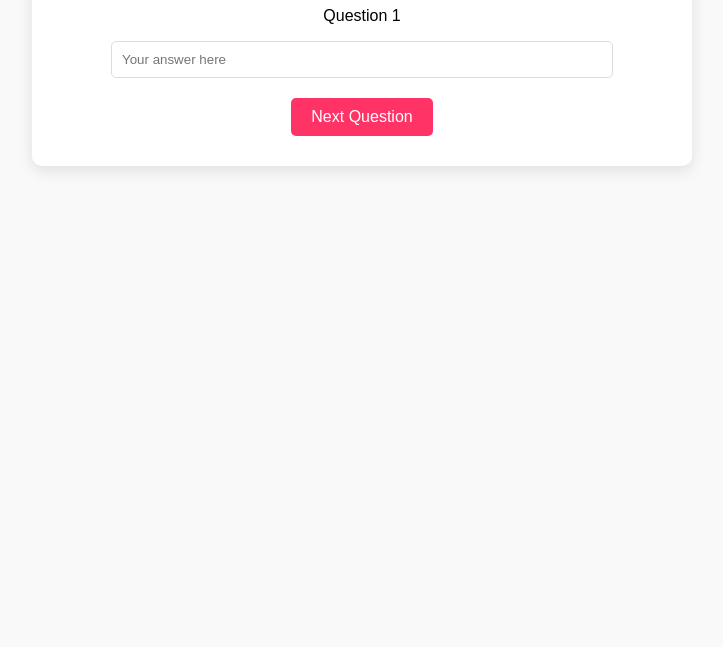
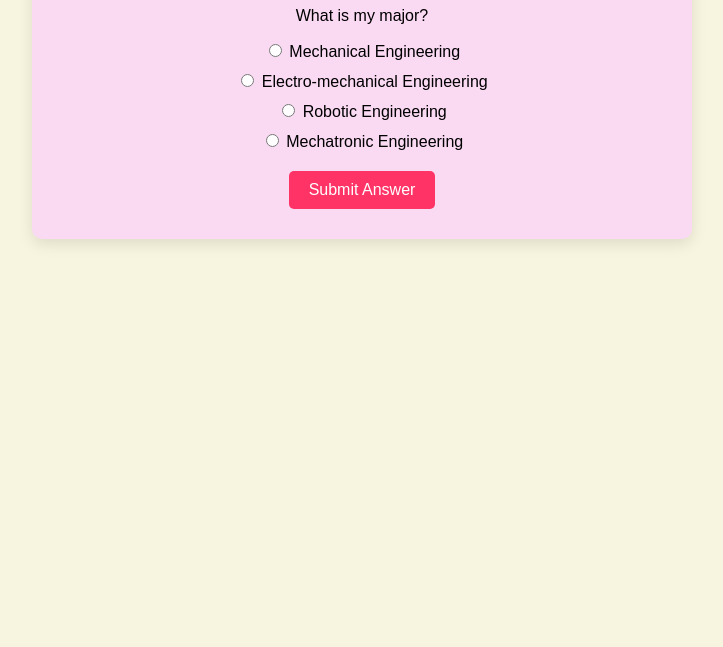
Before and after one commit to trang4002/Ivan, a plain HTML site: page index.html in a window 1280 px wide. Shown: the part 153-800 px from the top of the page, without its empty margins (278-1001 px from the left). Drawn offline with Linux system fonts and the light colour scheme.

Commit message:
Add files via upload

```diff
--- a/index.html
+++ b/index.html
@@ -1,138 +1,207 @@
 <!DOCTYPE html>
 <html lang="en">
 <head>
-    <!-- Meta tags for character encoding and responsive design -->
-    <meta charset="UTF-8">
-    <meta name="viewport" content="width=device-width, initial-scale=1.0">
-    <title>Questions for My Valentine</title>
+    <meta charset="UTF-8"> <!-- Specifies character encoding to UTF-8 -->
+    <meta name="viewport" content="width=device-width, initial-scale=1.0"> <!-- Makes the page responsive for mobile devices -->
+    <title>Pop Quiz</title> <!-- Sets the page title -->
+    <style>
+        /* Basic styles for the body */
+        body {
+            font-family: Arial, sans-serif; /* Sets font style */
+            text-align: center; /* Centers text */
+            background-color: #F7F5DF; /* Sets background color */
+            margin: 0; /* Removes default margin */
+            padding: 0; /* Removes default padding */
+        }
 
-    <!-- Basic CSS styles for the page layout and design -->
-    <style>
-        body {
-            font-family: Arial, sans-serif;
-            text-align: center;
-            background-color: #f9f9f9;
-            margin: 0;
-            padding: 0;
+        /* Styles for the quiz container */
+        .container {
+            margin-top: 50px; /* Adds space from the top */
+            background-color: #FAD9F3; /* Light pink background */
+            padding: 30px; /* Adds padding inside the container */
+            border-radius: 10px; /* Rounds container corners */
+            box-shadow: 0 5px 15px rgba(0, 0, 0, 0.1); /* Adds subtle shadow */
+            max-width: 600px; /* Sets maximum width of the container */
+            margin-left: auto; /* Centers container horizontally */
+            margin-right: auto; /* Centers container horizontally */
         }
-        .container {
-            margin-top: 50px;
-            background-color: #ffffff;
-            padding: 30px;
-            border-radius: 10px;
-            box-shadow: 0 5px 15px rgba(0,0,0,0.1);
-            max-width: 600px;
-            margin-left: auto;
-            margin-right: auto;
+
+        /* Styles for the main heading */
+        h1 {
+            color: #ff3366; /* Sets text color to pink */
         }
-        h1 {
-            color: #ff3366;
+
+        /* Styles for the buttons */
+        button {
+            background-color: #ff3366; /* Pink button color */
+            color: white; /* White text color */
+            border: none; /* Removes default border */
+            padding: 10px 20px; /* Adds padding inside button */
+            font-size: 16px; /* Sets font size */
+            cursor: pointer; /* Changes cursor to pointer on hover */
+            border-radius: 5px; /* Rounds button corners */
         }
-        button {
-            background-color: #ff3366;
-            color: white;
-            border: none;
-            padding: 10px 20px;
-            font-size: 16px;
-            cursor: pointer;
-            border-radius: 5px;
+
+        /* Changes button color on hover */
+        button:hover {
+            background-color: #ff6699; /* Lighter pink */
         }
-        button:hover {
-            background-color: #ff6699;
+
+        /* Styles for the question block */
+        .question {
+            margin: 20px 0; /* Adds space above and below questions */
         }
-        .question {
-            margin: 20px 0;
+
+        /* Styles for labels */
+        label {
+            display: block; /* Makes labels block-level */
+            margin: 10px 0; /* Adds spacing between options */
         }
-        .question input {
-            padding: 10px;
-            width: 80%;
-            border-radius: 5px;
-            border: 1px solid #ddd;
+
+        /* Styles for feedback messages */
+        .feedback {
+            margin-top: 20px; /* Adds space above feedback text */
+            font-weight: bold; /* Makes text bold */
         }
     </style>
 </head>
 <body>
     <div class="container">
-        <h1>Questions for My Valentine</h1>
-        <!-- Container for content: initial lock message and the question section -->
-        <div id="content-container">
-            <!-- Message shown when the page is locked -->
-            <div id="lock-message">
-                <p>The questions are locked until February 1st. Please come back then!</p>
-            </div>
-            <!-- Container for questions (hidden initially) -->
-            <div id="question-container" style="display: none;">
-                <div class="question">
-                    <!-- Placeholder text for the first question -->
-                    <p id="question-text">Question 1</p>
-                    <!-- Input field for the user's answer -->
-                    <input type="text" id="answer" placeholder="Your answer here" />
-                </div>
-                <!-- Button to go to the next question -->
-                <button id="next-button" onclick="askNextQuestion()">Next Question</button>
-            </div>
-        </div>
+        <!-- Main heading -->
+        <h1>Pop Quiz</h1>
+        <!-- Container to dynamically load questions -->
+        <div id="question-container"></div>
     </div>
 
     <script>
-        // Get the current date
-        const today = new Date();
+        // Array of questions with text, options, and the correct answer index
+        const questions = [
+            {
+                text: "What is my major?", // Question text
+                options: ["Mechanical Engineering", "Electro-mechanical Engineering", "Robotic Engineering", "Mechatronic Engineering"], // Answer options
+                correct: 1 // Index of the correct option
+            },
+            {
+                text: "What is my favorite color?",
+                options: ["Blue", "Pink", "Yellow", "Green"],
+                correct: 0
+            },
+            {
+                text: "What is the primary muscle responsible for hip extension?",
+                options: ["Hamstring", "Gluteus Maximus", "Quadriceps", "Adductors"],
+                correct: 1
+            },
+            {
+                text: "What is my favorite vegetable?",
+                options: ["Carrot", "Broccoli", "Cucumber", "Spinach"],
+                correct: 2
+            },
+            {
+                text: "What is my favorite perfume?",
+                options: ["Chanel No. 5", "Daisy by Marc Jacobs", "Black Opium by YSL", "Prada Paradox"],
+                correct: 3
+            },
+            {
+                text: "Solve this math equation: ∫(x^2)dx",
+                options: ["(x^2)/2 + C", "(x^2)/2", "(x^3)/3 + C", "(x^3)/3"],
+                correct: 2
+            },
+            {
+                text: "Where was I born?",
+                options: ["Coplay", "Allentown", "Whitehall", "Vietnam"],
+                correct: 1
+            },
+            {
+                text: "How tall are you?",
+                options: ["5'8\"", "5'10\"", "6'0\"", "6'2\""],
+                correct: 1
+            },
+            {
+                text: "Did you lie on that last question?",
+                options: ["Yes", "No", "Maybe"],
+                correct: 0
+            }
+        ];
 
-        // Create a date object for February 1st of the current year
-        const februaryFirst = new Date(today.getFullYear(), 0, 1);  // Month is 0-indexed, so 1 = February
+        let currentQuestionIndex = 0; // Tracks the current question
+        let score = 0; // Tracks the user's score
 
-        // If the current date is on or after February 1st, unlock the questions
-        if (today >= februaryFirst) {
-            // Hide the lock message and show the question section
-            document.getElementById('lock-message').style.display = 'none';
-            document.getElementById('question-container').style.display = 'block';
+        // Function to display a question
+        function displayQuestion() {
+            const question = questions[currentQuestionIndex]; // Get the current question
+            const container = document.getElementById('question-container'); // Select the container for questions
+
+            // Build HTML for the question and its options
+            let html = `<div class="question">
+                            <p>${question.text}</p>`; // Add question text
+            question.options.forEach((option, index) => {
+                html += `<label>
+                            <input type="radio" name="option" value="${index}">
+                            ${option}
+                        </label>`; // Add radio buttons for each option
+            });
+            html += `</div>
+                     <button onclick="checkAnswer()">Submit Answer</button>`; // Add the submit button
+            container.innerHTML = html; // Update the container with the question HTML
         }
 
-        // Array of questions (you can modify these later)
-        const questions = [
-            "Question 1", // Replace with your first question
-            "Question 2", // Replace with your second question
-            "Question 3", // Replace with your third question
-            "Question 4", // Replace with your fourth question
-            "Question 5", // Replace with your fifth question
-            "Question 6", // Replace with your sixth question
-            "Question 7", // Replace with your seventh question
-            "Question 8", // Replace with your eighth question
-            "Question 9", // Replace with your ninth question
-            "Question 10" // Replace with your tenth question
-        ];
+        // Function to check the user's answer
+        function checkAnswer() {
+            const selectedOption = document.querySelector('input[name="option"]:checked'); // Get the selected option
+            const container = document.getElementById('question-container'); // Select the question container
 
-        // Keeps track of which question is currently being shown
-        let currentQuestionIndex = 0;
-
-        // Function to handle moving to the next question
-        function askNextQuestion() {
-            // Get the current answer input value
-            const answer = document.getElementById('answer').value;
-
-            // If the user hasn't answered the question, alert them and stop
-            if (answer === "") {
-                alert("Please answer the question!");
-                return;
+            if (!selectedOption) {
+                alert("Please select an answer!"); // Alert if no answer is selected
+                return; // Exit the function if no answer is selected
             }
 
-            // Move to the next question by incrementing the question index
-            currentQuestionIndex++;
+            const answerIndex = parseInt(selectedOption.value); // Get the index of the selected answer
+            const isCorrect = answerIndex === questions[currentQuestionIndex].correct; // Check if the answer is correct
 
-            // If there are more questions left, show the next question
+            // Update score if the answer is correct
+            if (isCorrect) {
+                score++; // Increment score
+            }
+
+            // Show feedback and the correct answer
+            const feedback = isCorrect ? "Correct! 🎉" : "Wrong! ❌"; // Feedback message
+            const correctAnswer = questions[currentQuestionIndex].options[questions[currentQuestionIndex].correct]; // Get the correct answer
+            container.innerHTML = `<div class="feedback">
+                                        <p>${feedback}</p>
+                                        <p>The correct answer was: <strong>${correctAnswer}</strong></p>
+                                        <button onclick="nextQuestion()">Next Question</button>
+                                   </div>`; // Show feedback and next question button
+        }
+
+        // Function to go to the next question or end the quiz
+        function nextQuestion() {
+            currentQuestionIndex++; // Increment the question index
             if (currentQuestionIndex < questions.length) {
-                document.getElementById('question-text').innerText = questions[currentQuestionIndex];
-                document.getElementById('answer').value = ''; // Clear the input field for the next question
+                displayQuestion(); // Show the next question
             } else {
-                // If all questions have been answered, show the final Valentine’s question
-                document.getElementById('question-text').innerText = "Will you be my Valentine?";
-                document.getElementById('answer').style.display = "none"; // Hide the input box for the last question
-                document.getElementById('next-button').innerText = "Yes, I Will!"; // Change the button text
-                document.getElementById('next-button').onclick = () => {
-                    alert("Yay! I am so happy! 💖"); // Show a confirmation message when he clicks 'Yes'
-                };
+                endQuiz(); // End the quiz if there are no more questions
             }
         }
+
+        // Function to end the quiz
+        function endQuiz() {
+            const container = document.getElementById('question-container'); // Select the question container
+            container.innerHTML = `<div class="feedback">
+                                        <p>Quiz Complete! 🎉</p>
+                                        <p>Your score: ${score}/${questions.length}</p> <!-- Show final score -->
+                                        <button onclick="restartQuiz()">Restart Quiz</button> <!-- Restart button -->
+                                   </div>`;
+        }
+
+        // Function to restart the quiz
+        function restartQuiz() {
+            currentQuestionIndex = 0; // Reset question index
+            score = 0; // Reset score
+            displayQuestion(); // Show the first question again
+        }
+
+        // Show the first question when the page loads
+        displayQuestion();
     </script>
 </body>
 </html>
```
